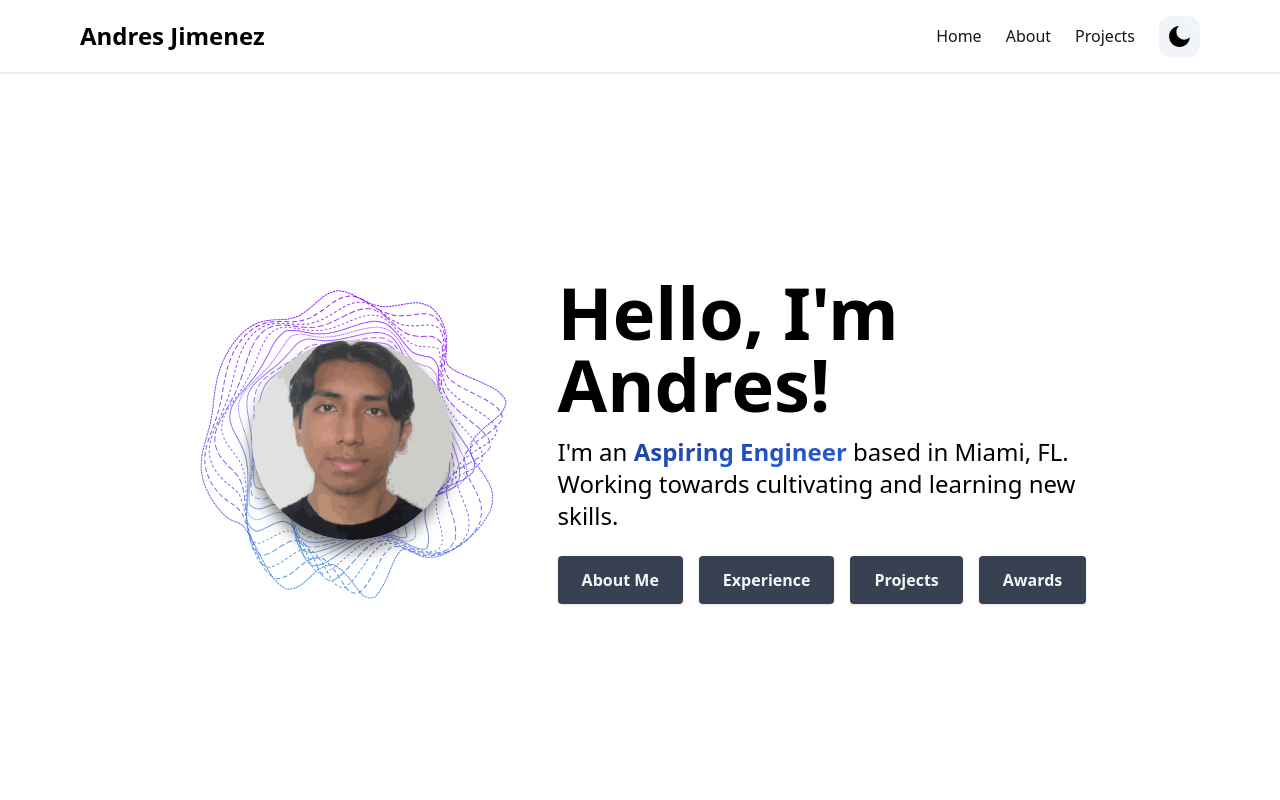
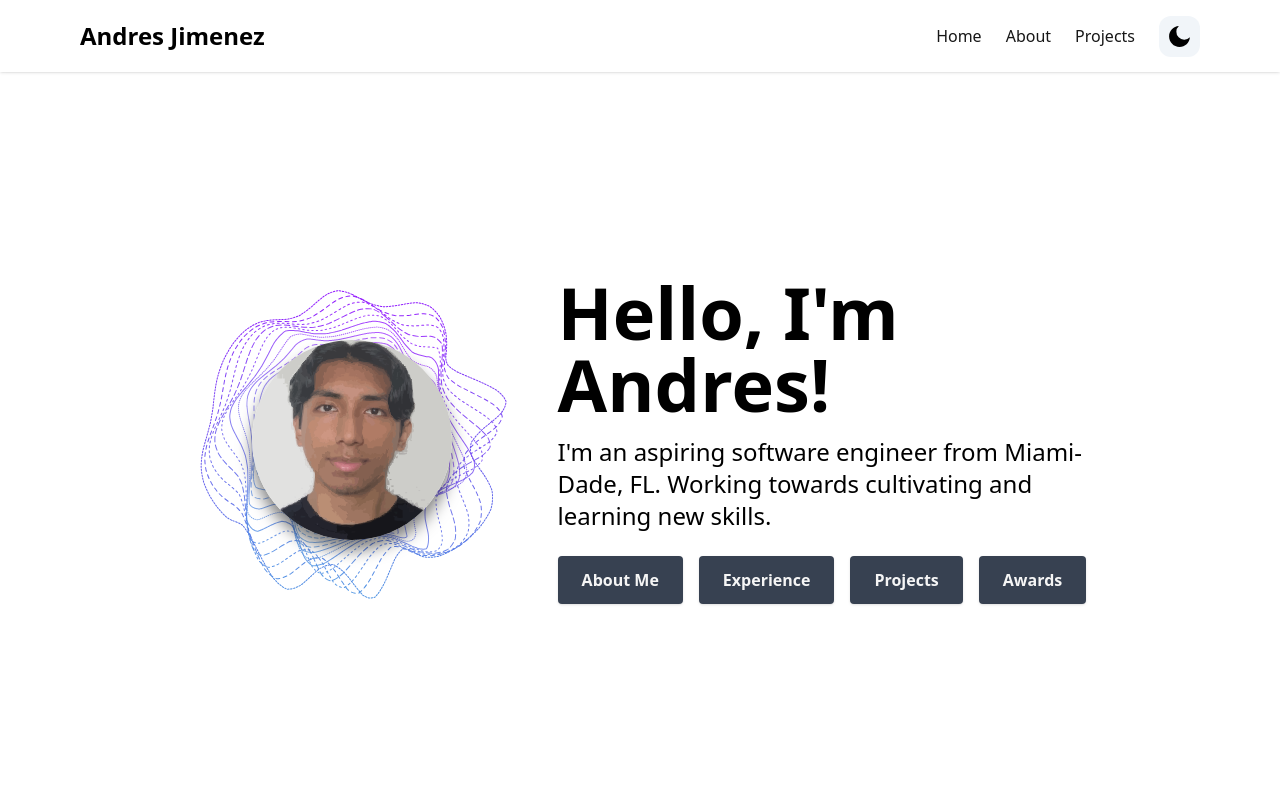
Before and after one commit to andjimenezuf/port, a Next.js app: page / in a window 1280 px wide. Shown: the top 800 px of the page. Built offline with nearby package versions, Linux system fonts and the light colour scheme.

Commit message:
Update Hero

```diff
--- a/components/HeroSection.tsx
+++ b/components/HeroSection.tsx
@@ -47,11 +47,7 @@ const HeroSection = () => {
         <div className="md:mt-2 md:w-3/5">
           <h1 className="text-4xl font-bold mt-6 md:mt-0 md:text-7xl">Hello, I&#39;m Andres!</h1>
           <p className="text-lg mt-4 mb-6 md:text-2xl">
-            I&#39;m an{" "}
-            <span className="font-semibold text-transparent bg-clip-text bg-gradient-to-br from-blue-900 to-blue-600">
-              Aspiring Engineer{" "}
-            </span>
-            based in Miami, FL. Working towards cultivating and learning new skills.
+            {`I'm an aspiring software engineer from Miami-Dade, FL. Working towards cultivating and learning new skills. `}
           </p>
           <div className="flex flex-col md:flex-row space-y-4 md:space-y-0 md:space-x-4">
             <Link
```
